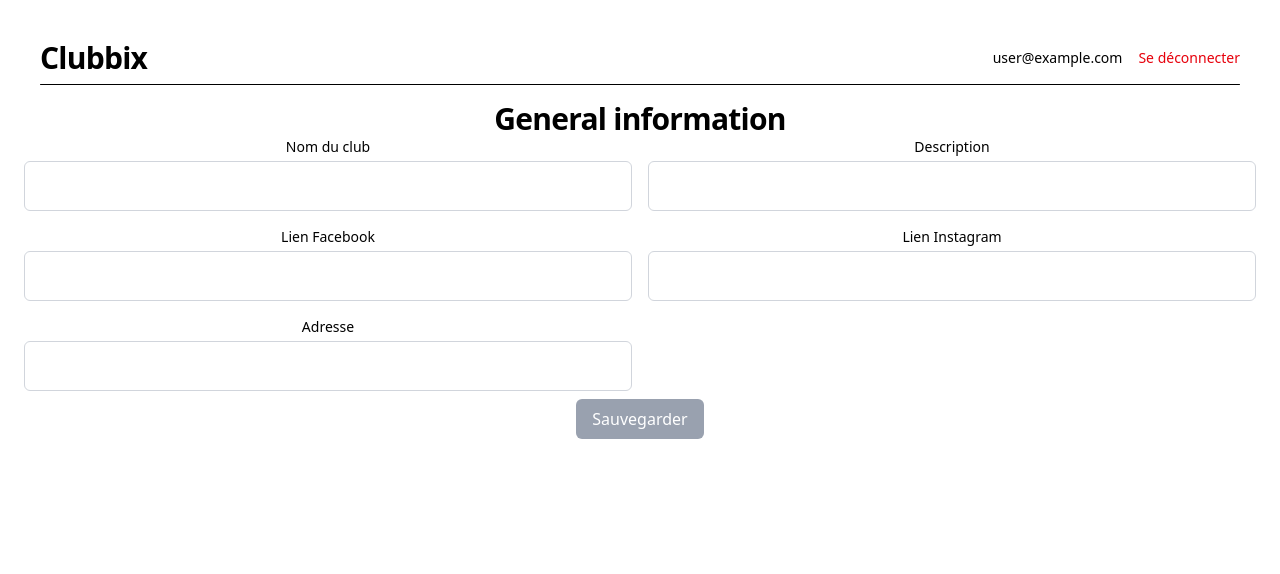
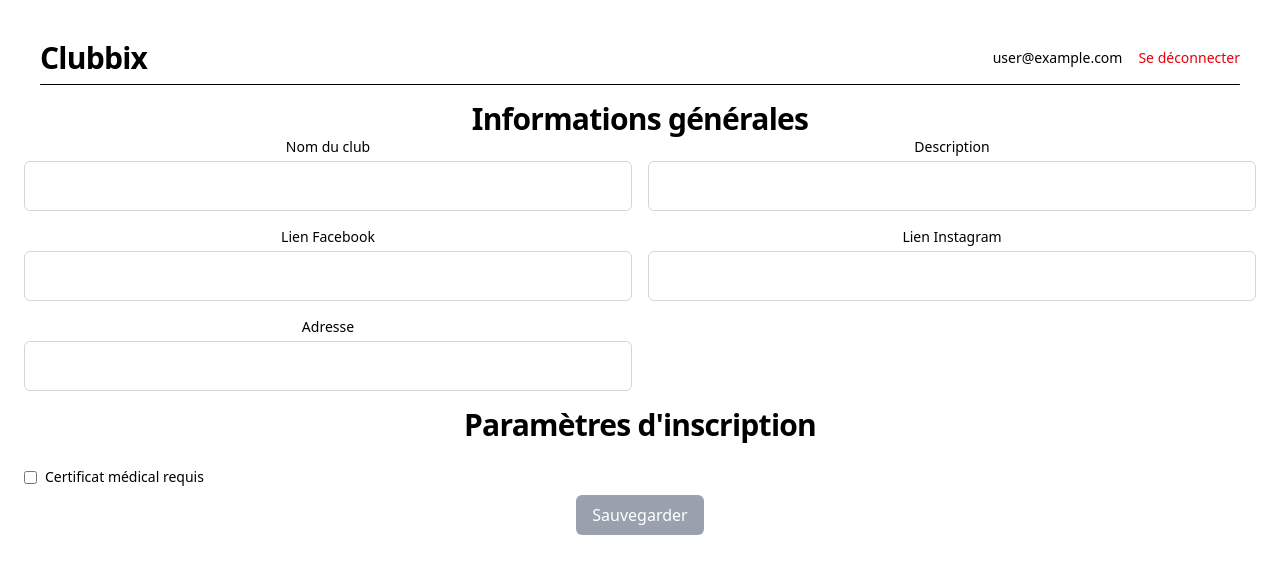
Before and after one commit to raphpay/Clubbix, a React (Vite) app: page /admin/club-configuration in a window 1280 px wide. Shown: the top 574 px of the page. Built offline with nearby package versions, Linux system fonts and the light colour scheme; no server answers; the database is empty; sample sign-in values are in the browser's storage.

Commit message:
Feature: Integrate club settings #7

```diff
--- a/src/routes/admin/ClubConfiguration.tsx
+++ b/src/routes/admin/ClubConfiguration.tsx
@@ -14,6 +14,8 @@ const ClubConfiguration = () => {
   const [facebookLink, setFacebookLink] = useState<string>("");
   const [instagramLink, setInstagramLink] = useState<string>("");
   const [address, setAddress] = useState<string>("");
+  const [certificateRequired, setCertificateRequired] =
+    useState<boolean>(false);
   const [hasChanges, setHasChanges] = useState<boolean>(false);
   const originalData = useRef({
     name: "",
@@ -21,6 +23,9 @@ const ClubConfiguration = () => {
     facebookLink: "",
     instagramLink: "",
     address: "",
+    settings: {
+      requireCertificate: false,
+    },
   });
 
   const {
@@ -46,9 +51,21 @@ const ClubConfiguration = () => {
           instagram: instagramLink,
         },
         address,
+        settings: {
+          requireCertificate: certificateRequired,
+        },
       };
-      console.log("club", club);
       await setDoc(doc(db, "clubs", clubId), updatedClub);
+      originalData.current = {
+        name,
+        description,
+        facebookLink,
+        instagramLink,
+        address,
+        settings: {
+          requireCertificate: certificateRequired,
+        },
+      };
     } catch (error) {}
   }
 
@@ -59,12 +76,14 @@ const ClubConfiguration = () => {
       const fbVal = club.socials?.facebook || "";
       const instaVal = club.socials?.instagram || "";
       const addressVal = club.address || "";
+      const settingsVal = club.settings || { requireCertificate: false };
 
       setName(nameVal);
       setDescription(descVal);
       setFacebookLink(fbVal);
       setInstagramLink(instaVal);
       setAddress(addressVal);
+      setCertificateRequired(settingsVal.requireCertificate || false);
 
       originalData.current = {
         name: nameVal,
@@ -72,6 +91,9 @@ const ClubConfiguration = () => {
         facebookLink: fbVal,
         instagramLink: instaVal,
         address: addressVal,
+        settings: {
+          requireCertificate: settingsVal.requireCertificate || false,
+        },
       };
     }
   }, [club]);
@@ -82,10 +104,18 @@ const ClubConfiguration = () => {
       description !== originalData.current.description ||
       facebookLink !== originalData.current.facebookLink ||
       instagramLink !== originalData.current.instagramLink ||
-      address !== originalData.current.address;
+      address !== originalData.current.address ||
+      certificateRequired !== originalData.current.settings.requireCertificate;
 
     setHasChanges(changed);
-  }, [name, description, facebookLink, instagramLink, address]);
+  }, [
+    name,
+    description,
+    facebookLink,
+    instagramLink,
+    address,
+    certificateRequired,
+  ]);
 
   if (isLoading) return <div className="p-6">Chargement...</div>;
   if (isError)
@@ -95,7 +125,7 @@ const ClubConfiguration = () => {
     <div className="p-6">
       <Header />
       <h2 className="text-3xl font-bold text-primary tracking-tight">
-        General information
+        Informations générales
       </h2>
       <div className="grid grid-cols-1 md:grid-cols-2 gap-4 mb-2">
         <div>
@@ -164,6 +194,22 @@ const ClubConfiguration = () => {
           />
         </div>
       </div>
+      <h2 className="text-3xl font-bold text-primary tracking-tight mt-4">
+        Paramètres d'inscription
+      </h2>
+      <div className="grid grid-cols-1 md:grid-cols-2 gap-4 mb-2">
+        <div className="flex items-center gap-2 pt-6">
+          <input
+            type="checkbox"
+            name="certificateRequired"
+            checked={certificateRequired}
+            onChange={(e) => setCertificateRequired(e.target.checked)}
+          />
+          <label className="text-sm text-texte-secondaire">
+            Certificat médical requis
+          </label>
+        </div>
+      </div>
       <ButtonPrimary
         title="Sauvegarder"
         action={saveChanges}
--- a/src/types/Club.ts
+++ b/src/types/Club.ts
@@ -15,7 +15,7 @@ export type Socials = {
 };
 
 export type Settings = {
-  allowOnlineRegistration: boolean;
-  membershipFee: number;
-  requireCertificate: boolean;
+  allowOnlineRegistration?: boolean;
+  membershipFee?: number;
+  requireCertificate?: boolean;
 };
```
